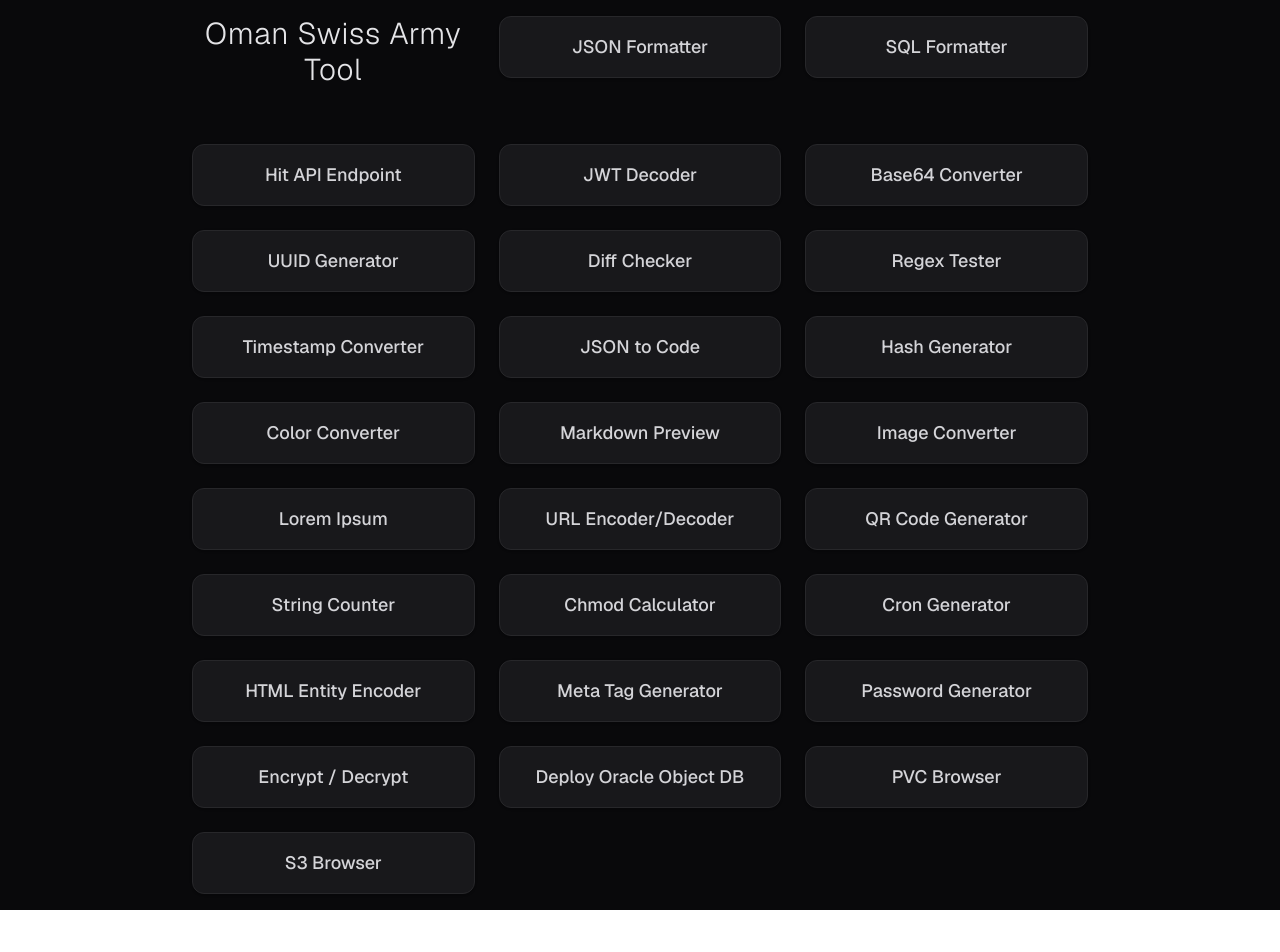
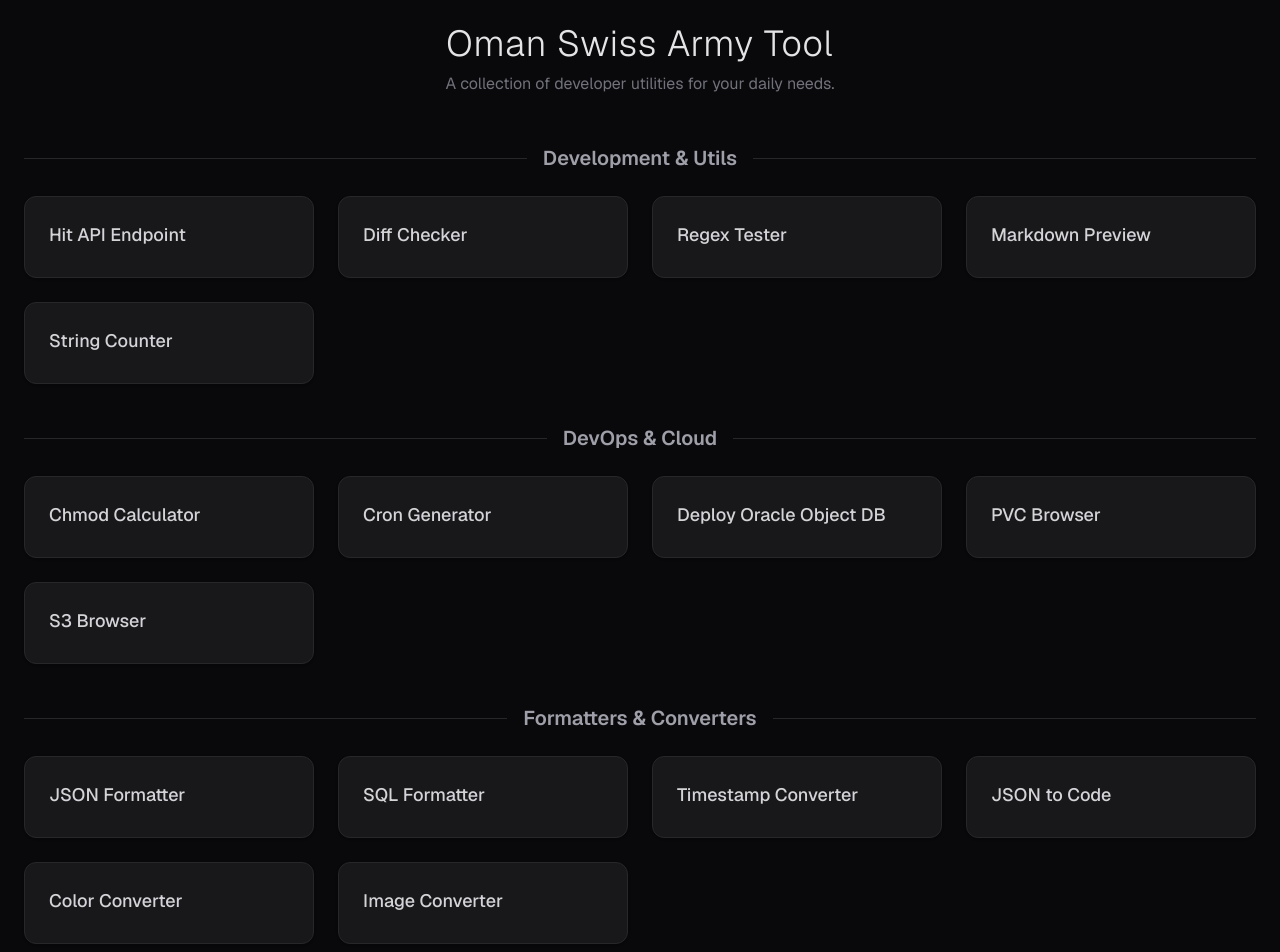
Before and after one commit to omandotkom/OmanSwissArmy, a Next.js app: page / in a window 1280 px wide. Shown: the top 952 px of the page. Before the commit the page ends 910 px from the top, so only its background shows below. Built offline with nearby package versions, Linux system fonts and the light colour scheme.

Commit message:
change ui

```diff
--- a/src/app/page.tsx
+++ b/src/app/page.tsx
@@ -1,174 +1,213 @@
 import Link from "next/link";
 
+
+
 export default function Home() {
+  const toolGroups = [
+    {
+      name: "Development & Utils",
+      items: [
+        {
+          href: "/api-test",
+          title: "Hit API Endpoint",
+          description: "Test and debug API endpoints with ease.",
+        },
+        {
+          href: "/diff-checker",
+          title: "Diff Checker",
+          description: "Compare text files and highlight differences.",
+        },
+        {
+          href: "/regex-tester",
+          title: "Regex Tester",
+          description: "Test and validate regular expressions.",
+        },
+        {
+          href: "/markdown-preview",
+          title: "Markdown Preview",
+          description: "Preview Markdown syntax in real-time.",
+        },
+        {
+          href: "/string-counter",
+          title: "String Counter",
+          description: "Count characters, words, and lines.",
+        },
+      ],
+    },
+    {
+      name: "DevOps & Cloud",
+      items: [
+        {
+          href: "/chmod-calculator",
+          title: "Chmod Calculator",
+          description: "Calculate Linux file permissions easily.",
+        },
+        {
+          href: "/cron-generator",
+          title: "Cron Generator",
+          description: "Build and verify cron schedule expressions.",
+        },
+        {
+          href: "/deploy-db",
+          title: "Deploy Oracle Object DB",
+          description: "Deploy and manage Oracle DB objects.",
+        },
+        {
+          href: "/pvc-browser",
+          title: "PVC Browser",
+          description: "Inspect Kubernetes Persistent Volume Claims.",
+        },
+        {
+          href: "/s3-browser",
+          title: "S3 Browser",
+          description: "Browse and manage S3-compatible buckets.",
+        },
+      ],
+    },
+    {
+      name: "Formatters & Converters",
+      items: [
+        {
+          href: "/json-formatter",
+          title: "JSON Formatter",
+          description: "Format and validate JSON data instantly.",
+        },
+        {
+          href: "/sql-formatter",
+          title: "SQL Formatter",
+          description: "Beautify and standardize your SQL queries.",
+        },
+        {
+          href: "/timestamp-converter",
+          title: "Timestamp Converter",
+          description: "Convert between timestamps and human dates.",
+        },
+        {
+          href: "/json-to-code",
+          title: "JSON to Code",
+          description: "Generate type definitions from JSON.",
+        },
+        {
+          href: "/color-converter",
+          title: "Color Converter",
+          description: "Convert colors between HEX, RGB, and HSL.",
+        },
+        {
+          href: "/image-converter",
+          title: "Image Converter",
+          description: "Convert and resize image files.",
+        },
+      ],
+    },
+    {
+      name: "Encoders & Decoders",
+      items: [
+        {
+          href: "/jwt-decoder",
+          title: "JWT Decoder",
+          description: "Decode and inspect JSON Web Tokens.",
+        },
+        {
+          href: "/base64",
+          title: "Base64 Converter",
+          description: "Encode and decode Base64 strings.",
+        },
+        {
+          href: "/url-encoder",
+          title: "URL Encoder/Decoder",
+          description: "Encode and decode URL-safe strings.",
+        },
+        {
+          href: "/html-entity",
+          title: "HTML Entity Encoder",
+          description: "Encode special characters for HTML.",
+        },
+      ],
+    },
+    {
+      name: "Generators",
+      items: [
+        {
+          href: "/uuid-generator",
+          title: "UUID Generator",
+          description: "Generate unique identifiers (UUID v4).",
+        },
+        {
+          href: "/lorem-ipsum",
+          title: "Lorem Ipsum",
+          description: "Generate placeholder text for designs.",
+        },
+        {
+          href: "/qrcode-generator",
+          title: "QR Code Generator",
+          description: "Create QR codes for text and URLs.",
+        },
+        {
+          href: "/meta-tag-generator",
+          title: "Meta Tag Generator",
+          description: "Create SEO-friendly meta tags.",
+        },
+      ],
+    },
+    {
+      name: "Security",
+      items: [
+        {
+          href: "/hash-generator",
+          title: "Hash Generator",
+          description: "Calculate cryptographic hashes (MD5, SHA).",
+        },
+        {
+          href: "/password-generator",
+          title: "Password Generator",
+          description: "Create strong and secure passwords.",
+        },
+        {
+          href: "/encrypt-decrypt",
+          title: "Encrypt / Decrypt",
+          description: "Secure text with simple encryption algorithms.",
+        },
+      ],
+    },
+  ];
+
   return (
-    <div className="flex min-h-screen flex-col items-center justify-center bg-zinc-950 p-4 font-sans text-zinc-100">
-      <main className="grid w-full max-w-4xl grid-cols-1 gap-6 md:grid-cols-2 lg:grid-cols-3">
-        <h1 className="text-center text-3xl font-light tracking-wide text-zinc-200 mb-8">
-          Oman Swiss Army Tool
-        </h1>
+    <div className="flex min-h-screen flex-col items-center justify-start bg-zinc-950 p-6 font-sans text-zinc-100">
+      <main className="w-full max-w-7xl">
+        <div className="mb-12 text-center">
+          <h1 className="text-4xl font-light tracking-wide text-zinc-200">
+            Oman Swiss Army Tool
+          </h1>
+          <p className="mt-2 text-zinc-500">
+            A collection of developer utilities for your daily needs.
+          </p>
+        </div>
 
-        <Link href="/json-formatter" className="block w-full">
-          <button className="group w-full rounded-xl bg-zinc-900 border border-zinc-800 px-6 py-4 text-lg font-medium text-zinc-300 shadow-sm transition-all duration-300 hover:bg-zinc-800 hover:text-white hover:border-zinc-700 hover:shadow-md active:scale-[0.98]">
-            JSON Formatter
-          </button>
-        </Link>
-
-        <Link href="/sql-formatter" className="block w-full">
-          <button className="group w-full rounded-xl bg-zinc-900 border border-zinc-800 px-6 py-4 text-lg font-medium text-zinc-300 shadow-sm transition-all duration-300 hover:bg-zinc-800 hover:text-white hover:border-zinc-700 hover:shadow-md active:scale-[0.98]">
-            SQL Formatter
-          </button>
-        </Link>
-
-        <Link href="/api-test" className="block w-full">
-          <button className="group w-full rounded-xl bg-zinc-900 border border-zinc-800 px-6 py-4 text-lg font-medium text-zinc-300 shadow-sm transition-all duration-300 hover:bg-zinc-800 hover:text-white hover:border-zinc-700 hover:shadow-md active:scale-[0.98]">
-            Hit API Endpoint
-          </button>
-        </Link>
-
-        <Link href="/jwt-decoder" className="block w-full">
-          <button className="group w-full rounded-xl bg-zinc-900 border border-zinc-800 px-6 py-4 text-lg font-medium text-zinc-300 shadow-sm transition-all duration-300 hover:bg-zinc-800 hover:text-white hover:border-zinc-700 hover:shadow-md active:scale-[0.98]">
-            JWT Decoder
-          </button>
-        </Link>
-
-        <Link href="/base64" className="block w-full">
-          <button className="group w-full rounded-xl bg-zinc-900 border border-zinc-800 px-6 py-4 text-lg font-medium text-zinc-300 shadow-sm transition-all duration-300 hover:bg-zinc-800 hover:text-white hover:border-zinc-700 hover:shadow-md active:scale-[0.98]">
-            Base64 Converter
-          </button>
-        </Link>
-
-        <Link href="/uuid-generator" className="block w-full">
-          <button className="group w-full rounded-xl bg-zinc-900 border border-zinc-800 px-6 py-4 text-lg font-medium text-zinc-300 shadow-sm transition-all duration-300 hover:bg-zinc-800 hover:text-white hover:border-zinc-700 hover:shadow-md active:scale-[0.98]">
-            UUID Generator
-          </button>
-        </Link>
-
-        <Link href="/diff-checker" className="block w-full">
-          <button className="group w-full rounded-xl bg-zinc-900 border border-zinc-800 px-6 py-4 text-lg font-medium text-zinc-300 shadow-sm transition-all duration-300 hover:bg-zinc-800 hover:text-white hover:border-zinc-700 hover:shadow-md active:scale-[0.98]">
-            Diff Checker
-          </button>
-        </Link>
-
-        <Link href="/regex-tester" className="block w-full">
-          <button className="group w-full rounded-xl bg-zinc-900 border border-zinc-800 px-6 py-4 text-lg font-medium text-zinc-300 shadow-sm transition-all duration-300 hover:bg-zinc-800 hover:text-white hover:border-zinc-700 hover:shadow-md active:scale-[0.98]">
-            Regex Tester
-          </button>
-        </Link>
-
-        <Link href="/timestamp-converter" className="block w-full">
-          <button className="group w-full rounded-xl bg-zinc-900 border border-zinc-800 px-6 py-4 text-lg font-medium text-zinc-300 shadow-sm transition-all duration-300 hover:bg-zinc-800 hover:text-white hover:border-zinc-700 hover:shadow-md active:scale-[0.98]">
-            Timestamp Converter
-          </button>
-        </Link>
-
-        <Link href="/json-to-code" className="block w-full">
-          <button className="group w-full rounded-xl bg-zinc-900 border border-zinc-800 px-6 py-4 text-lg font-medium text-zinc-300 shadow-sm transition-all duration-300 hover:bg-zinc-800 hover:text-white hover:border-zinc-700 hover:shadow-md active:scale-[0.98]">
-            JSON to Code
-          </button>
-        </Link>
-
-        <Link href="/hash-generator" className="block w-full">
-          <button className="group w-full rounded-xl bg-zinc-900 border border-zinc-800 px-6 py-4 text-lg font-medium text-zinc-300 shadow-sm transition-all duration-300 hover:bg-zinc-800 hover:text-white hover:border-zinc-700 hover:shadow-md active:scale-[0.98]">
-            Hash Generator
-          </button>
-        </Link>
-
-        <Link href="/color-converter" className="block w-full">
-          <button className="group w-full rounded-xl bg-zinc-900 border border-zinc-800 px-6 py-4 text-lg font-medium text-zinc-300 shadow-sm transition-all duration-300 hover:bg-zinc-800 hover:text-white hover:border-zinc-700 hover:shadow-md active:scale-[0.98]">
-            Color Converter
-          </button>
-        </Link>
-
-        <Link href="/markdown-preview" className="block w-full">
-          <button className="group w-full rounded-xl bg-zinc-900 border border-zinc-800 px-6 py-4 text-lg font-medium text-zinc-300 shadow-sm transition-all duration-300 hover:bg-zinc-800 hover:text-white hover:border-zinc-700 hover:shadow-md active:scale-[0.98]">
-            Markdown Preview
-          </button>
-        </Link>
-
-        <Link href="/image-converter" className="block w-full">
-          <button className="group w-full rounded-xl bg-zinc-900 border border-zinc-800 px-6 py-4 text-lg font-medium text-zinc-300 shadow-sm transition-all duration-300 hover:bg-zinc-800 hover:text-white hover:border-zinc-700 hover:shadow-md active:scale-[0.98]">
-            Image Converter
-          </button>
-        </Link>
-
-        <Link href="/lorem-ipsum" className="block w-full">
-          <button className="group w-full rounded-xl bg-zinc-900 border border-zinc-800 px-6 py-4 text-lg font-medium text-zinc-300 shadow-sm transition-all duration-300 hover:bg-zinc-800 hover:text-white hover:border-zinc-700 hover:shadow-md active:scale-[0.98]">
-            Lorem Ipsum
-          </button>
-        </Link>
-
-        <Link href="/url-encoder" className="block w-full">
-          <button className="group w-full rounded-xl bg-zinc-900 border border-zinc-800 px-6 py-4 text-lg font-medium text-zinc-300 shadow-sm transition-all duration-300 hover:bg-zinc-800 hover:text-white hover:border-zinc-700 hover:shadow-md active:scale-[0.98]">
-            URL Encoder/Decoder
-          </button>
-        </Link>
-
-        <Link href="/qrcode-generator" className="block w-full">
-          <button className="group w-full rounded-xl bg-zinc-900 border border-zinc-800 px-6 py-4 text-lg font-medium text-zinc-300 shadow-sm transition-all duration-300 hover:bg-zinc-800 hover:text-white hover:border-zinc-700 hover:shadow-md active:scale-[0.98]">
-            QR Code Generator
-          </button>
-        </Link>
-
-        <Link href="/string-counter" className="block w-full">
-          <button className="group w-full rounded-xl bg-zinc-900 border border-zinc-800 px-6 py-4 text-lg font-medium text-zinc-300 shadow-sm transition-all duration-300 hover:bg-zinc-800 hover:text-white hover:border-zinc-700 hover:shadow-md active:scale-[0.98]">
-            String Counter
-          </button>
-        </Link>
-
-        <Link href="/chmod-calculator" className="block w-full">
-          <button className="group w-full rounded-xl bg-zinc-900 border border-zinc-800 px-6 py-4 text-lg font-medium text-zinc-300 shadow-sm transition-all duration-300 hover:bg-zinc-800 hover:text-white hover:border-zinc-700 hover:shadow-md active:scale-[0.98]">
-            Chmod Calculator
-          </button>
-        </Link>
-
-        <Link href="/cron-generator" className="block w-full">
-          <button className="group w-full rounded-xl bg-zinc-900 border border-zinc-800 px-6 py-4 text-lg font-medium text-zinc-300 shadow-sm transition-all duration-300 hover:bg-zinc-800 hover:text-white hover:border-zinc-700 hover:shadow-md active:scale-[0.98]">
-            Cron Generator
-          </button>
-        </Link>
-
-        <Link href="/html-entity" className="block w-full">
-          <button className="group w-full rounded-xl bg-zinc-900 border border-zinc-800 px-6 py-4 text-lg font-medium text-zinc-300 shadow-sm transition-all duration-300 hover:bg-zinc-800 hover:text-white hover:border-zinc-700 hover:shadow-md active:scale-[0.98]">
-            HTML Entity Encoder
-          </button>
-        </Link>
-
-        <Link href="/meta-tag-generator" className="block w-full">
-          <button className="group w-full rounded-xl bg-zinc-900 border border-zinc-800 px-6 py-4 text-lg font-medium text-zinc-300 shadow-sm transition-all duration-300 hover:bg-zinc-800 hover:text-white hover:border-zinc-700 hover:shadow-md active:scale-[0.98]">
-            Meta Tag Generator
-          </button>
-        </Link>
-
-        <Link href="/password-generator" className="block w-full">
-          <button className="group w-full rounded-xl bg-zinc-900 border border-zinc-800 px-6 py-4 text-lg font-medium text-zinc-300 shadow-sm transition-all duration-300 hover:bg-zinc-800 hover:text-white hover:border-zinc-700 hover:shadow-md active:scale-[0.98]">
-            Password Generator
-          </button>
-        </Link>
-
-        <Link href="/encrypt-decrypt" className="block w-full">
-          <button className="group w-full rounded-xl bg-zinc-900 border border-zinc-800 px-6 py-4 text-lg font-medium text-zinc-300 shadow-sm transition-all duration-300 hover:bg-zinc-800 hover:text-white hover:border-zinc-700 hover:shadow-md active:scale-[0.98]">
-            Encrypt / Decrypt
-          </button>
-        </Link>
-
-        <Link href="/deploy-db" className="block w-full">
-          <button className="group w-full rounded-xl bg-zinc-900 border border-zinc-800 px-6 py-4 text-lg font-medium text-zinc-300 shadow-sm transition-all duration-300 hover:bg-zinc-800 hover:text-white hover:border-zinc-700 hover:shadow-md active:scale-[0.98]">
-            Deploy Oracle Object DB
-          </button>
-        </Link>
-
-        <Link href="/pvc-browser" className="block w-full">
-          <button className="group w-full rounded-xl bg-zinc-900 border border-zinc-800 px-6 py-4 text-lg font-medium text-zinc-300 shadow-sm transition-all duration-300 hover:bg-zinc-800 hover:text-white hover:border-zinc-700 hover:shadow-md active:scale-[0.98]">
-            PVC Browser
-          </button>
-        </Link>
-
-        <Link href="/s3-browser" className="block w-full">
-          <button className="group w-full rounded-xl bg-zinc-900 border border-zinc-800 px-6 py-4 text-lg font-medium text-zinc-300 shadow-sm transition-all duration-300 hover:bg-zinc-800 hover:text-white hover:border-zinc-700 hover:shadow-md active:scale-[0.98]">
-            S3 Browser
-          </button>
-        </Link>
+        {toolGroups.map((group) => (
+          <section key={group.name} className="mb-10">
+            <h2 className="mb-6 flex items-center text-xl font-semibold text-zinc-400">
+              <span className="mr-4 h-px flex-1 bg-zinc-800"></span>
+              {group.name}
+              <span className="ml-4 h-px flex-1 bg-zinc-800"></span>
+            </h2>
+            <div className="grid w-full grid-cols-1 gap-6 md:grid-cols-2 lg:grid-cols-3 xl:grid-cols-4">
+              {group.items.map((tool) => (
+                <Link key={tool.href} href={tool.href} className="block w-full">
+                  <button className="group relative flex h-full w-full flex-col items-start justify-start overflow-hidden rounded-xl bg-zinc-900 border border-zinc-800 p-6 text-left shadow-sm transition-all duration-300 hover:bg-zinc-800 hover:border-zinc-700 hover:shadow-md active:scale-[0.98]">
+                    <span className="mb-1 text-lg font-medium text-zinc-300 transition-colors duration-300 group-hover:text-white">
+                      {tool.title}
+                    </span>
+                    <div className="max-h-0 opacity-0 transition-all duration-300 ease-out group-hover:max-h-20 group-hover:opacity-100 group-hover:mt-2">
+                      <p className="text-sm text-zinc-400 leading-relaxed">
+                        {tool.description}
+                      </p>
+                    </div>
+                  </button>
+                </Link>
+              ))}
+            </div>
+          </section>
+        ))}
       </main>
     </div>
   );
```
